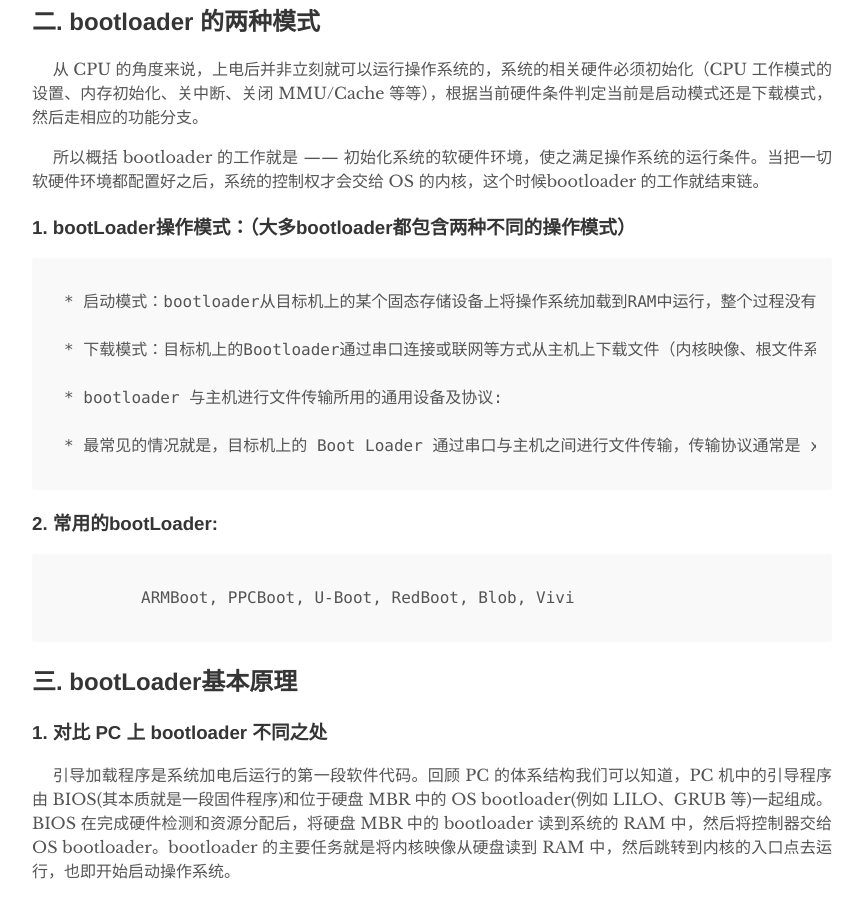
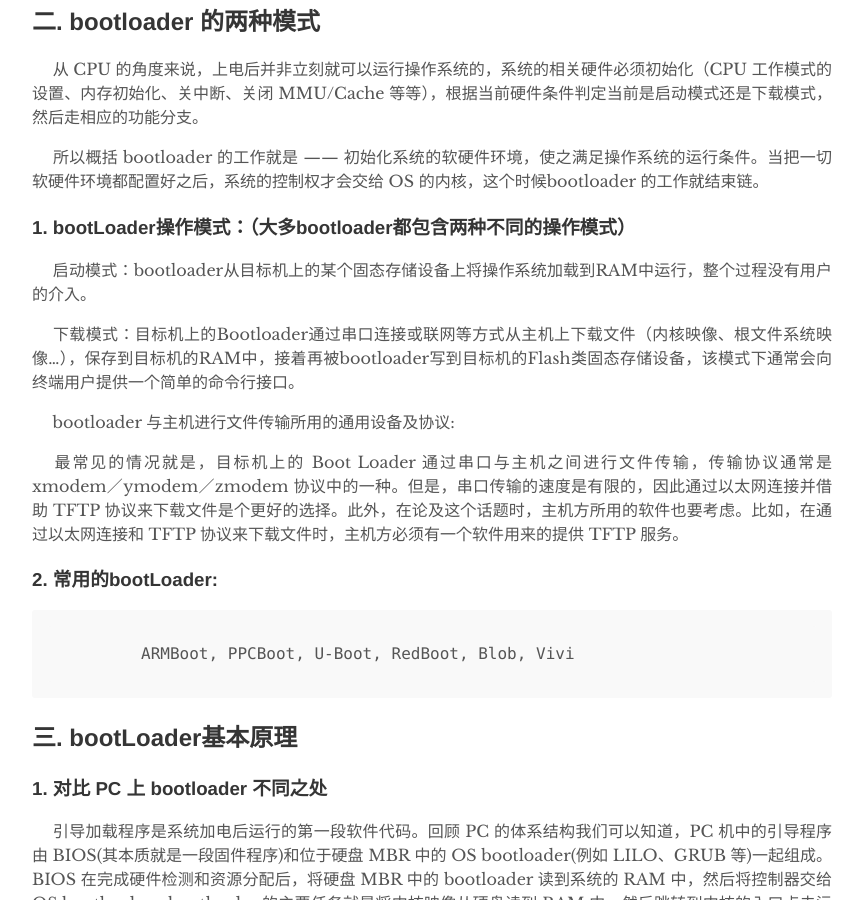
Before and after one commit to Kernel-Team/Kernel-Team.github.io, a Jekyll site: the page built from _posts/2019-07-19-Bootloader-operation-mechanism-analysis.md, in a window 1280 px wide and 900 px high, scrolled down 877 px. Shown: the whole window, without its empty margins (208-1071 px from the left). Built offline with Jekyll 4.4.1, drawn with Linux system fonts in a browser that asks for light colours; part of the change alters nothing that is shown.

Commit message:
fix summary

````diff
--- a/_posts/2019-07-19-Bootloader-operation-mechanism-analysis.md
+++ b/_posts/2019-07-19-Bootloader-operation-mechanism-analysis.md
@@ -24,9 +24,9 @@ author:	    "2puT"
 
 ```
     引导加载程序（boot代码和bootloader）
-	Linux内核
-	文件系统+（GUI）
-	用户应用程序
+    Linux内核
+    文件系统+（GUI）
+    用户应用程序
 ```
 
 ### 3. bootloader 加载过程
@@ -45,13 +45,13 @@ author:	    "2puT"
 
 ### 1. bootLoader操作模式：（大多bootloader都包含两种不同的操作模式）
 
-	* 启动模式：bootloader从目标机上的某个固态存储设备上将操作系统加载到RAM中运行，整个过程没有用户的介入。
+&emsp; 启动模式：bootloader从目标机上的某个固态存储设备上将操作系统加载到RAM中运行，整个过程没有用户的介入。
 
-	* 下载模式：目标机上的Bootloader通过串口连接或联网等方式从主机上下载文件（内核映像、根文件系统映像...），保存到目标机的RAM中，接着再被bootloader写到目标机的Flash类固态存储设备，该模式下通常会向终端用户提供一个简单的命令行接口。
+&emsp; 下载模式：目标机上的Bootloader通过串口连接或联网等方式从主机上下载文件（内核映像、根文件系统映像...），保存到目标机的RAM中，接着再被bootloader写到目标机的Flash类固态存储设备，该模式下通常会向终端用户提供一个简单的命令行接口。
 
-	* bootloader 与主机进行文件传输所用的通用设备及协议:
+&emsp; bootloader 与主机进行文件传输所用的通用设备及协议:
 
-	* 最常见的情况就是，目标机上的 Boot Loader 通过串口与主机之间进行文件传输，传输协议通常是 xmodem／ymodem／zmodem 协议中的一种。但是，串口传输的速度是有限的，因此通过以太网连接并借助 TFTP 协议来下载文件是个更好的选择。此外，在论及这个话题时，主机方所用的软件也要考虑。比如，在通过以太网连接和 TFTP 协议来下载文件时，主机方必须有一个软件用来的提供 TFTP 服务。
+&emsp; 最常见的情况就是，目标机上的 Boot Loader 通过串口与主机之间进行文件传输，传输协议通常是 xmodem／ymodem／zmodem 协议中的一种。但是，串口传输的速度是有限的，因此通过以太网连接并借助 TFTP 协议来下载文件是个更好的选择。此外，在论及这个话题时，主机方所用的软件也要考虑。比如，在通过以太网连接和 TFTP 协议来下载文件时，主机方必须有一个软件用来的提供 TFTP 服务。
 
 
 ### 2. 常用的bootLoader:
````
